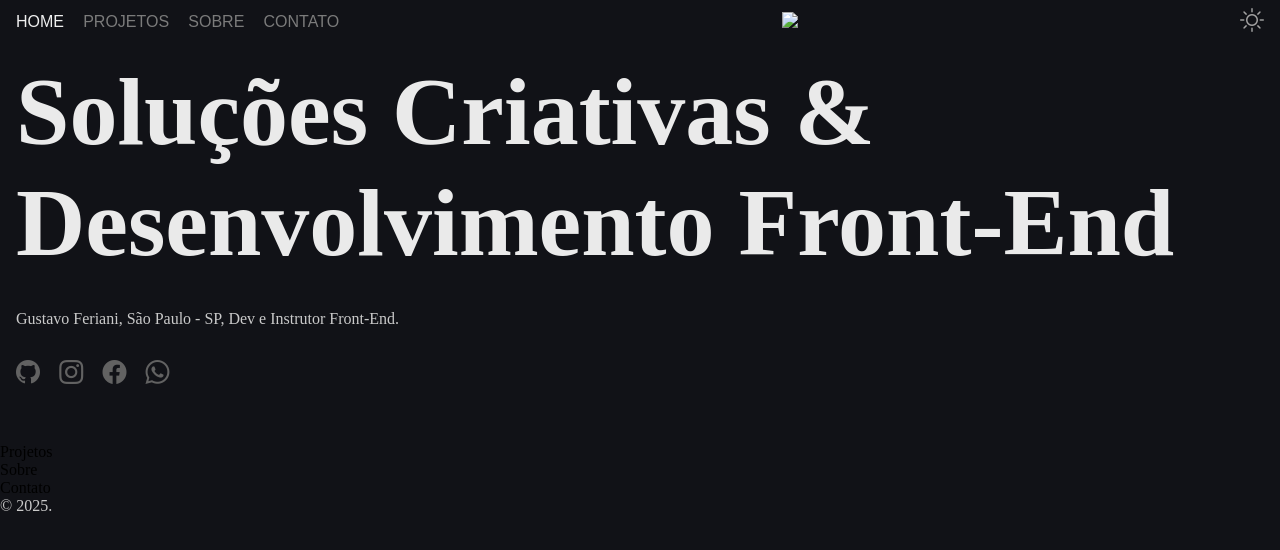
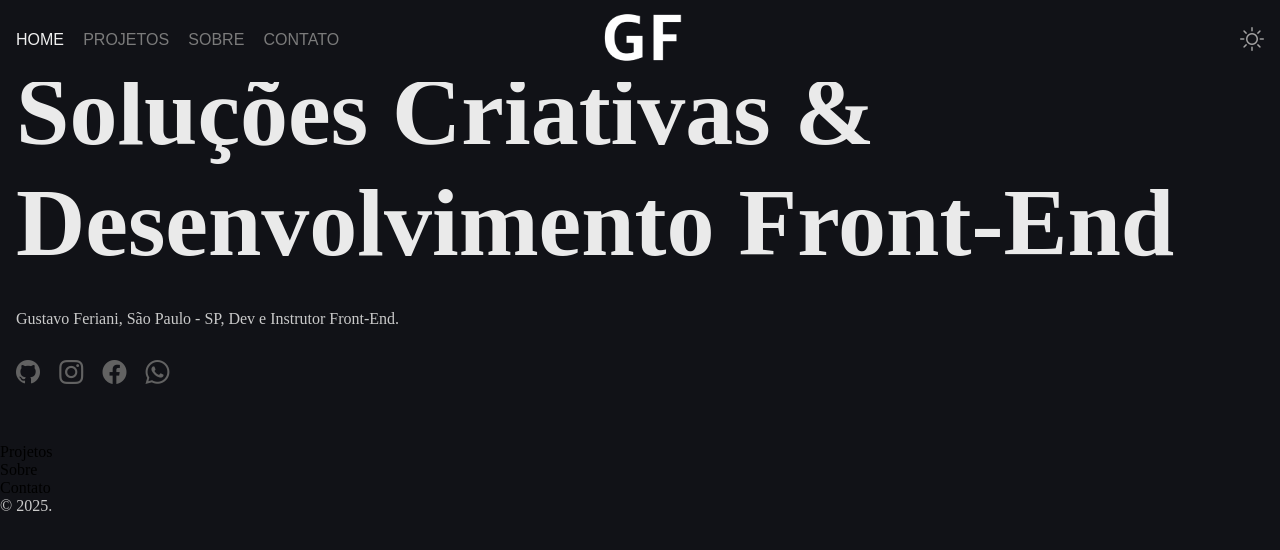
Before and after one commit to guuhferiani/portfolio-feriani, a plain HTML site: page index.html in a window 1280 px wide. Drawn offline with nearby package versions, Linux system fonts and the light colour scheme; a web font is replaced by a local one.

Commit message:
update img logo

```diff
--- a/css/style.css
+++ b/css/style.css
@@ -21,8 +21,9 @@ font-family: "Oswald", sans-serif;
 
 /* Fontes */
 :root {
+
+  --fonte-textos: "Alan Sans", sans-serif;
   --fonte-titulo-h1: "Libre Baskerville", serif;
-  --fonte-textos: "Alan Sans", sans-serif;
   --fonte-subtitulo-h2: ;
   --fonte-subtitulo-h3: "Gravitas One", serif;
 }
@@ -63,6 +64,10 @@ font-family: "Oswald", sans-serif;
 
 }
 
+html[data-theme="light"] .logo {
+  filter: invert(1);
+}
+
 /* Aparencia/ Efeito Barra Rolagem */
 html {
   scroll-behavior: smooth;
@@ -93,6 +98,11 @@ header {
   position: fixed;
   z-index: 9999; /* CAMADAS */
   background: var(--cor-fundo);
+}
+
+.logo {
+  width: 5rem; /* Comprimento */
+  height: auto;  /* Altura */
 }
 
 /* nav */
@@ -246,6 +256,10 @@ p {
   h1 {
     font-size: 5rem;
   }
+
+  .header-logo {
+    min-width: 30%;
+  }
 }
 
 /* Telas 992 */
--- a/index.html
+++ b/index.html
@@ -45,9 +45,9 @@
     </nav>
 
     <!-- LOGO -->
-    <div>
+    <div class="header-logo">
       <a href="#home">
-        <img src="logo.png" />
+        <img src="img/logo.png" class="logo" />
       </a>
     </div>
 
```
Also changed, not shown: img/logo.png (added).
